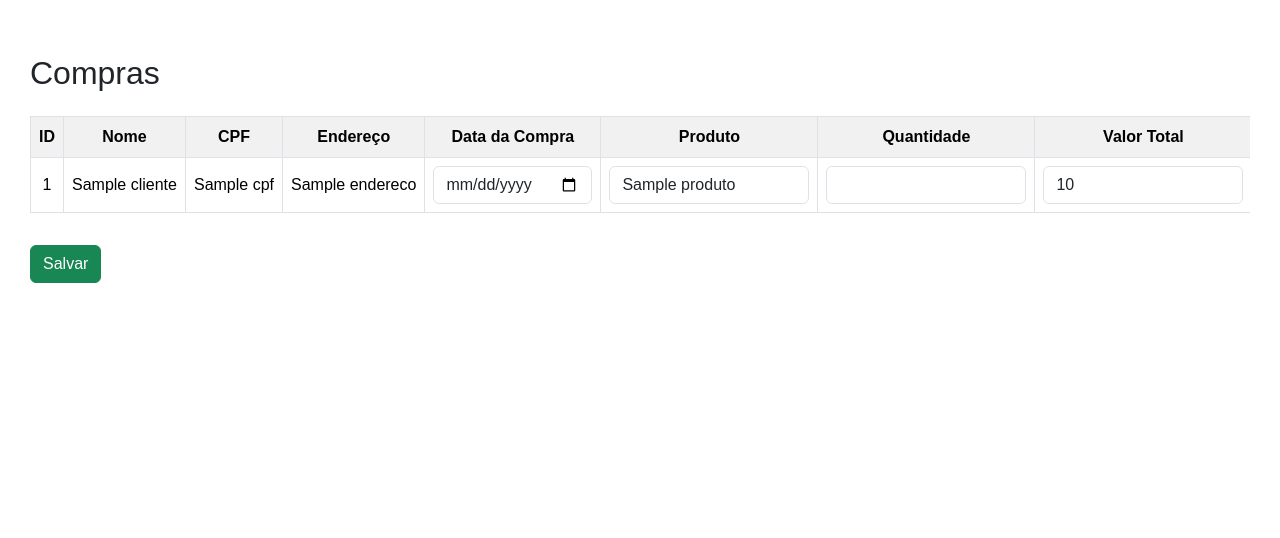
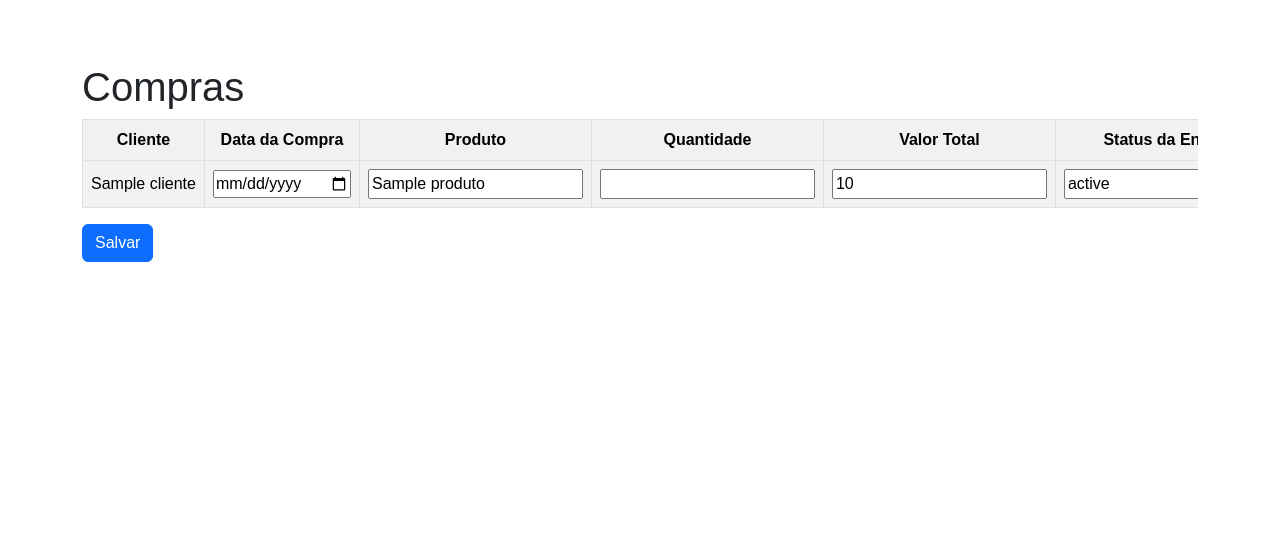
Before and after one commit to guiscg22/Reduz-Gestao, a Python web app: template projeto - Copia/templates/compras.html in a window 1280 px wide. Shown: the part 90-628 px from the top of the page. Run offline with Jinja, Linux system fonts and the light colour scheme; the template is opened without the code that fills it: most values are stand-ins (such as "Sample title", 1, 10 or a date in 2020); some libraries are stand-ins or nearby versions.

Commit message:
Update compras.html

```diff
--- a/projeto - Copia/templates/compras.html
+++ b/projeto - Copia/templates/compras.html
@@ -1,16 +1,14 @@
-{% extends "base.html" %}
+{% extends 'base.html' %}
+
 {% block content %}
-<div class="container-fluid">
-  <h2 class="mb-4">Compras</h2>
-  <form method="POST">
+<div class="container mt-4">
+    <h1>Compras</h1>
+    <form method="POST" action="{{ url_for('compras') }}">
         <div class="table-responsive">
-      <table class="table table-bordered table-hover">
+            <table class="table table-striped table-bordered">
                 <thead>
                     <tr>
-            <th>ID</th>
-            <th>Nome</th>
-            <th>CPF</th>
-            <th>Endereço</th>
+                        <th>Cliente</th>
                         <th>Data da Compra</th>
                         <th>Produto</th>
                         <th>Quantidade</th>
@@ -21,21 +19,28 @@
                 <tbody>
                     {% for cliente in clientes %}
                     <tr>
-            <td>{{ cliente.id }}</td>
-            <td class="text-nowrap">{{ cliente.nome }}</td>
-            <td class="text-nowrap">{{ cliente.cpf }}</td>
-            <td class="text-nowrap">{{ cliente.endereco }}</td>
-            <td><input type="date" class="form-control" name="data_compra_{{ cliente.id }}" value="{{ cliente.compras[0].data_compra if cliente.compras else '' }}"></td>
-            <td><input type="text" class="form-control fixed-width-input" name="produto_{{ cliente.id }}" value="{{ cliente.compras[0].produto if cliente.compras else '' }}"></td>
-            <td><input type="number" class="form-control fixed-width-input" name="quantidade_{{ cliente.id }}" value="{{ cliente.compras[0].quantidade if cliente.compras else '' }}"></td>
-            <td><input type="text" class="form-control fixed-width-input" name="valor_total_{{ cliente.id }}" value="{{ cliente.compras[0].valor_total if cliente.compras else '' }}"></td>
-            <td><input type="text" class="form-control fixed-width-input" name="status_entrega_{{ cliente.id }}" value="{{ cliente.compras[0].status_entrega if cliente.compras else '' }}"></td>
+                        <td>{{ cliente.nome }}</td>
+                        <td>
+                            <input type="date" name="data_compra_{{ cliente.id }}" value="{{ cliente.compras[0].data_compra if cliente.compras else '' }}">
+                        </td>
+                        <td>
+                            <input type="text" name="produto_{{ cliente.id }}" value="{{ cliente.compras[0].produto if cliente.compras else '' }}">
+                        </td>
+                        <td>
+                            <input type="number" name="quantidade_{{ cliente.id }}" value="{{ cliente.compras[0].quantidade if cliente.compras else '' }}">
+                        </td>
+                        <td>
+                            <input type="text" name="valor_total_{{ cliente.id }}" value="{{ cliente.compras[0].valor_total if cliente.compras else '' }}">
+                        </td>
+                        <td>
+                            <input type="text" name="status_entrega_{{ cliente.id }}" value="{{ cliente.compras[0].status_entrega if cliente.compras else '' }}">
+                        </td>
                     </tr>
                     {% endfor %}
                 </tbody>
             </table>
         </div>
-    <button type="submit" class="btn btn-success mt-3">Salvar</button>
+        <button type="submit" class="btn btn-primary">Salvar</button>
     </form>
 </div>
 {% endblock %}
```
Lines whose indentation alone changed are shown as unchanged.
